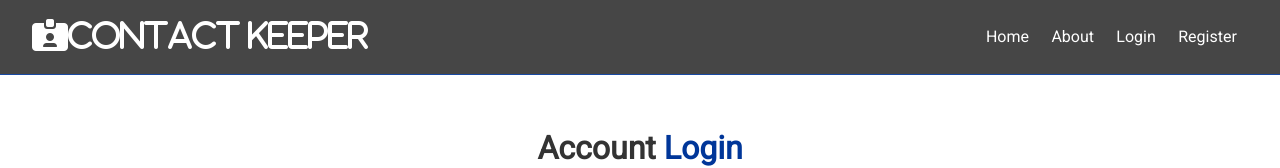
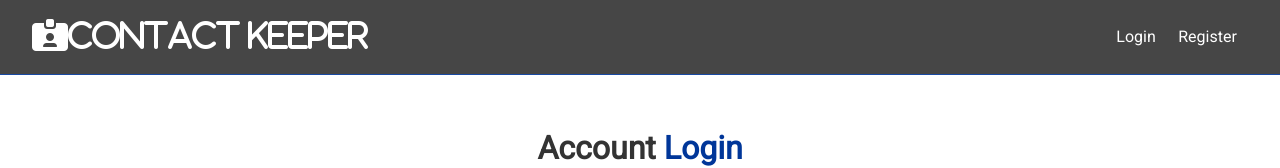
Before and after one commit to Snapp-Dragon/Express-Server, a React (Create React App) app in the folder client/: page /login in a window 1280 px wide. Shown: the top 168 px of the page. Built offline with nearby package versions, Linux system fonts and the light colour scheme; the HTML template or start-up script is replaced by a standard one.

Commit message:
users can log out the home page is now protected

```diff
--- a/client/src/App.js
+++ b/client/src/App.js
@@ -9,6 +9,7 @@
 import Alerts from './components/layout/Alerts';
 import Login from './components/auth/Login';
 import setAuthToken from './utils/setAuthToken';
+import PrivateRoute from './components/routing/PrivateRoute';
 import { BrowserRouter as Router, Route, Switch } from 'react-router-dom';
 
 import './App.css';
@@ -28,7 +29,7 @@
               <div className='container'>
                 <Alerts />
                 <Switch>
-                  <Route exact path='/' component={Home} />
+                  <PrivateRoute exact path='/' component={Home} />
                   <Route exact path='/about' component={About} />
                   <Route exact path='/register' component={Register} />
                   <Route exact path='/login' component={Login} />
--- a/client/src/components/layout/Navbar.js
+++ b/client/src/components/layout/Navbar.js
@@ -1,29 +1,50 @@
-import React from 'react';
+import React, { Fragment, useContext } from 'react';
 import { Link } from 'react-router-dom';
 
 import PropTypes from 'prop-types';
+import AuthContext from '../../context/auth/authContext';
 
 const Navbar = ({ title, icon }) => {
+  const authContext = useContext(AuthContext);
+
+  const { isAuthenticated, logout, user } = authContext;
+
+  const onLogout = () => {
+    logout();
+  };
+
+  //auth links
+  const authLinks = (
+    <Fragment>
+      <li>Hello {user && user.name}</li>
+      <li>
+        <a onClick={onLogout} href='#!'>
+          <i className='fas fa-sign-out-alt'></i>{' '}
+          <span className='hide-sm'>Logout</span>
+        </a>
+      </li>
+    </Fragment>
+  );
+
+  //Guest links
+  const guestLinks = (
+    <Fragment>
+      <li>
+        <Link to='/login'>Login</Link>
+      </li>
+      <li>
+        <Link to='/register'>Register</Link>
+      </li>
+    </Fragment>
+  );
+
   return (
     <div className='navbar bg-dark'>
       <h1>
         <i className={icon}>{title}</i>
       </h1>
 
-      <ul>
-        <li>
-          <Link to='/'>Home</Link>
-        </li>
-        <li>
-          <Link to='/about'>About</Link>
-        </li>
-        <li>
-          <Link to='/login'>Login</Link>
-        </li>
-        <li>
-          <Link to='/register'>Register</Link>
-        </li>
-      </ul>
+      <ul>{isAuthenticated ? authLinks : guestLinks}</ul>
     </div>
   );
 };
--- /dev/null
+++ b/client/src/components/routing/PrivateRoute.js
@@ -0,0 +1,24 @@
+import React, { useContext } from 'react';
+import { Route, Redirect } from 'react-router-dom';
+import AuthContext from '../../context/auth/authContext';
+
+const PrivateRoute = ({ component: Component, ...rest }) => {
+  const authContext = useContext(AuthContext);
+
+  const { isAuthenticated, loading } = authContext;
+
+  return (
+    <Route
+      {...rest}
+      render={props =>
+        !isAuthenticated && !loading ? (
+          <Redirect to='/login' />
+        ) : (
+          <Component {...props} />
+        )
+      }
+    />
+  );
+};
+
+export default PrivateRoute;
--- a/client/src/context/auth/AuthState.js
+++ b/client/src/context/auth/AuthState.js
@@ -105,7 +105,7 @@
   };
   // Logout
 
-  const logout = () => console.log('logout');
+  const logout = () => dispatch({ type: LOGOUT });
   // clear errors
 
   const clearErrors = () => dispatch({ type: CLEAR_ERRORS });
--- a/client/src/context/auth/authReducer.js
+++ b/client/src/context/auth/authReducer.js
@@ -35,6 +35,7 @@
     case REGISTER_FAIL:
     case AUTH_ERROR:
     case LOGIN_FAIL:
+    case LOGOUT:
       localStorage.removeItem('token');
 
       return {
```
